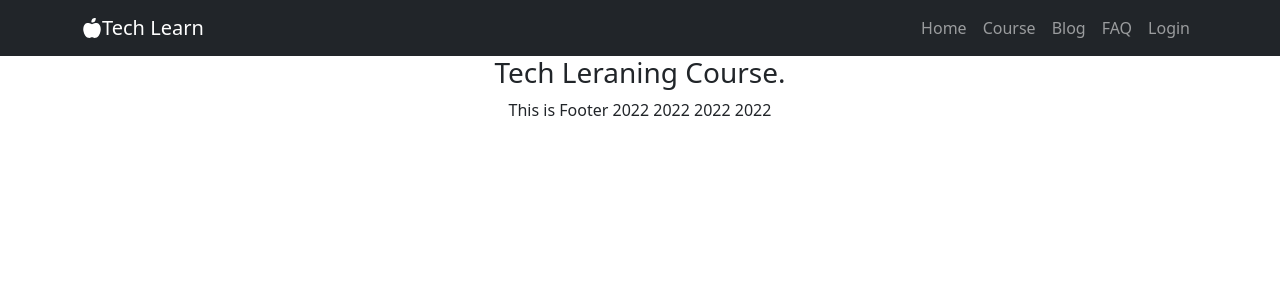
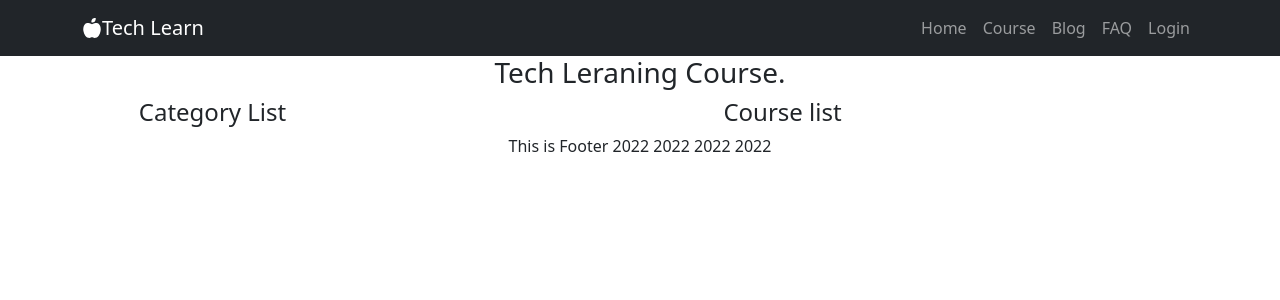
Before and after one commit to MahfuzJihad/tech-learn-slient-repo, a React (Create React App) app: page /course in a window 1280 px wide. Shown: the top 300 px of the page. Built offline with nearby package versions, Linux system fonts and the light colour scheme.

Commit message:
left course add

```diff
--- a/src/Pages/Course/Course.js
+++ b/src/Pages/Course/Course.js
@@ -1,19 +1,19 @@
 import React from 'react';
-import { Container } from 'react-bootstrap';
+import { Col, Container, Row } from 'react-bootstrap';
 
 const Course = () => {
     return (
         <div>
             <h3>Tech Leraning Course.</h3>
             <Container>
-                {/* <Row>
+                <Row>
                     <Col lg="3">
                         <h4>Category List</h4>
                     </Col>
                     <Col lg="9">
                         <h4>Course list</h4>
                     </Col>
-                </Row> */}
+                </Row>
             </Container>
         </div>
     );
```
